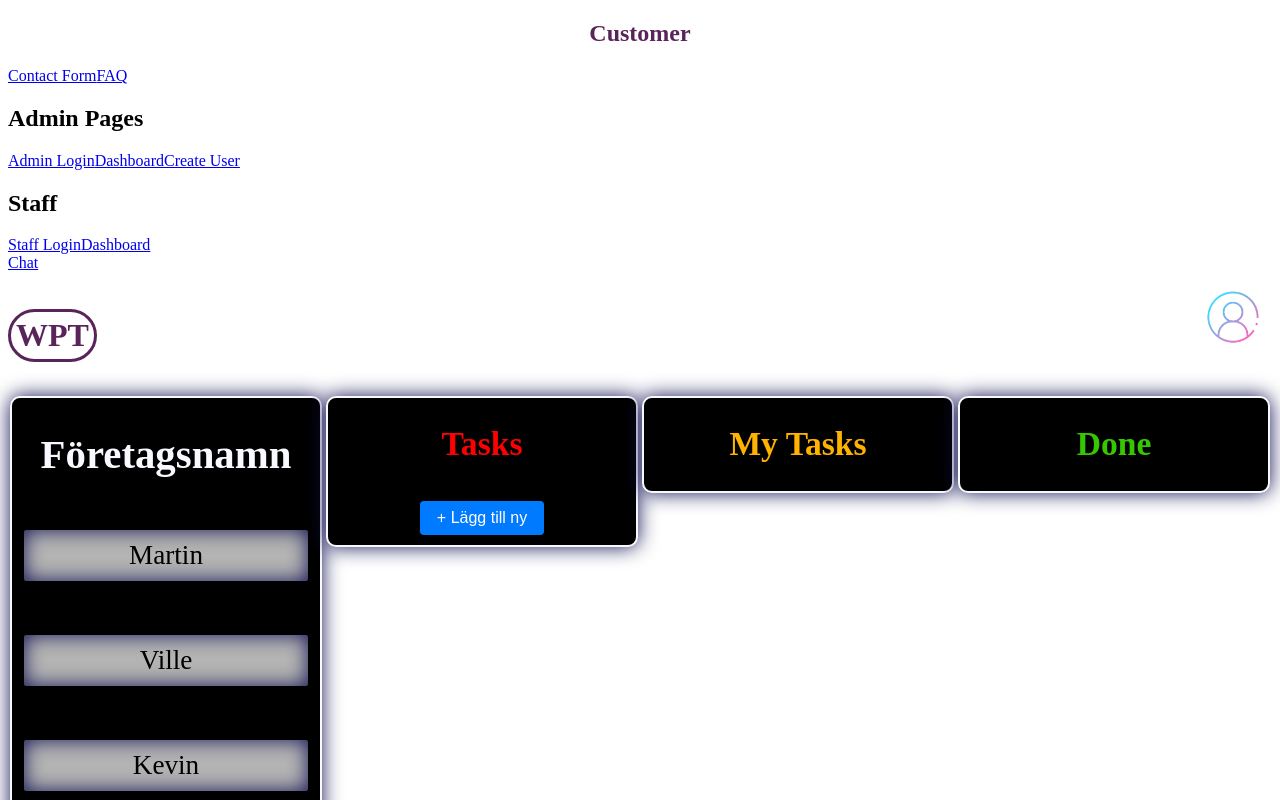
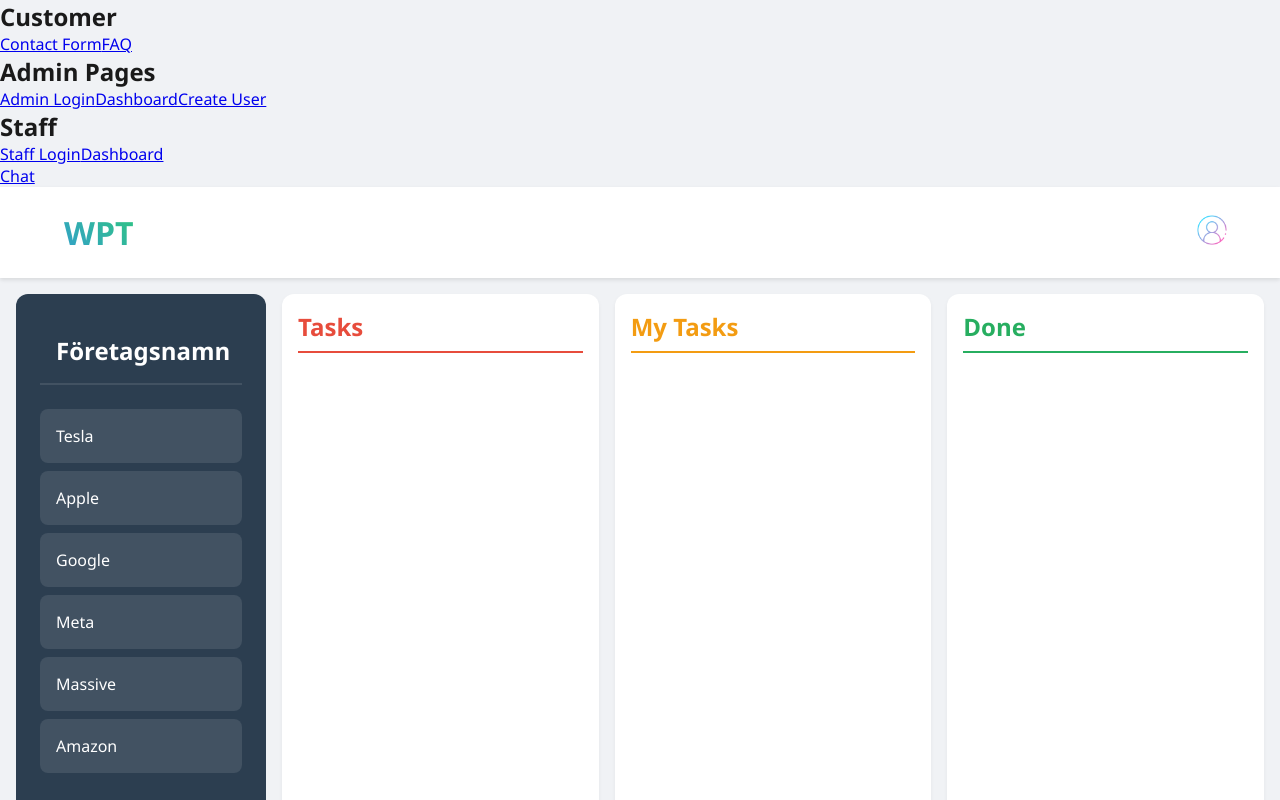
Before and after one commit to ShabanSulejmani/CRM-System, a React (Vite) app in the folder client/: page /staff/dashboard in a window 1280 px wide. Shown: the top 800 px of the page. Built offline with nearby package versions, Linux system fonts and the light colour scheme.

Commit message:
changed columns

```diff
--- a/client/src/index.css
+++ b/client/src/index.css
@@ -1,309 +1,164 @@
 
-.body{
-    background: rgb(255, 255, 255);
-    text-align: center;
-
+* {
+    margin: 0;
+    padding: 0;
+    box-sizing: border-box;
   }
 
-.container{
-    background-color: white;
-    border-radius: 15px;
-    box-shadow: 0 0 20px rgb(18, 18, 84);
-    padding: 10px 20px;
-    transition: transform 0.2s;
-    width: 500px;
-    text-align: center;
-    margin: auto;
-    margin-top: 20px;
-}
-
-h1{
-    font-size: x-large;
-    text-align: center;
-    color: rgb(89, 36, 89)
-}
-
-label{
-    margin-bottom: 5px;
-    text-align: left;
-    color: rgb(74, 60, 60);
-    font-weight: bold;
-}
-
-input{
-    display: block;
-    width: 100%;
-    padding: 8px;
-    box-sizing: border-box;
-    border: 2px solid rgb(0, 0, 0);
-    border-radius: 5px;
-    font-size: 12px;
-}
-
-input[type="radio"] {
-    display: inline;
-    width: 10%;
-
-}
-
-select{
-    display: block;
-    width: 100%;
-    margin-bottom: 15px;
-    padding: 10px;
-    box-sizing: border-box;
-    border: 2px solid rgb(0, 0, 0);
-    border-radius: 5px;
-}
-
-textarea {
-    resize: none;
-    width: 98%;
-    min-height: 100px;
-    max-height: 150px;
-    border: 2px solid;
-}
-
-button {
-    padding: 10px 15px;
-    border-radius: 6px;
-    margin: 15px;
-    border: none;
-    color: aliceblue;
-    cursor: pointer;
-    background-color: rgb(62, 40, 83);
-    width: 40%;
-    font-size: 16px;
-}
-
-button:hover {
-    background-color: rgb(38, 6, 38);
+  body {
+    background: #f0f2f5;
+    font-family: 'Segoe UI', Roboto, 'Helvetica Neue', sans-serif;
+    color: #1a1a1a;
   }
 
 
-
-.staff-aside{
-    background-color: blueviolet;
-    display: inline-block;
-    width: 20%;
-    height: 100vh;
-
-}
-
-nav {
-    width: 100%;
-
-}
-
-
-h3{
-    display: flex;
-    justify-content: center;
-
+  .header-login {
+    background: #ffffff;
+    box-shadow: 0 2px 4px rgba(0, 0, 0, 0.1);
+    padding: 1rem;
+    position: sticky;
+    top: 0;
+    z-index: 100;
   }
 
   .login-nav {
+    max-width: 1400px;
+    margin: 0 auto;
     display: flex;
     justify-content: space-between;
-    margin-top: 10px;
-    width: 99.7%;
-}
-
-
-
-.main-container {
-    display: flex;
-    align-items: flex-start;
-    margin-top: 5px;
-    background-color: rgb(255, 255, 255);
-}
-
-.staff-aside {
-    flex: 1;
-    height: auto;
-    min-height: 100vh;
-    background-color: rgb(0, 0, 0);
-    margin: 2px;
-    border: 2px solid;
-    border-radius: 10px;
-    box-shadow: 0 0 20px rgb(18, 18, 84);
-    font-size: calc(0.1rem + 2vw);
-    text-align: center;
-    color: ghostwhite;
-    overflow-y: auto;
-}
-
-.staff-aside > div {
-    margin-top: 50px;
-    margin-left: 10px;
-    margin-right: 10px;
-    padding: 10px;
-    border: 2px solid;
-    border-radius: 5px;
-    background-color: rgb(180, 180, 180);
-    display: flex;
-    justify-content: space-evenly;
-    color: black;
-    box-shadow: inset 0 0 20px rgb(18, 18, 84);
-}
-
-.tasks {
-    font-size: calc(0.2rem + 2vw);
-    flex: 1;
-    height: 100%;
-    margin: 0;
-    background-color: rgb(0, 0, 0);
-    margin: 2px;
-    border: 2px solid;
-    border-radius: 10px;
-    box-shadow: 0 0 20px rgb(18, 18, 84);
-    text-align: center;
-    color: ghostwhite;
-    overflow-y: auto;
-}
-
-.tasks > div {
-    margin-top: 50px;
-    margin-left: 10px;
-    margin-right: 10px;
-    padding: 25px;
-    border: 2px solid;
-    border-radius: 5px;
-    background-color: rgb(255, 0, 0);
-    display: flex;
-    justify-content: space-evenly;
-    box-shadow: inset 0 0 20px rgb(18, 18, 84);
-}
-
-
-.my-tasks {
-    font-size: calc(0.2rem + 2vw);
-    flex: 1;
-    height: 100%;
-    margin: 0;
-    background-color: rgb(0, 0, 0);
-    margin: 2px;
-    border: 2px solid;
-    border-radius: 10px;
-    box-shadow: 0 0 20px rgb(18, 18, 84);
-    text-align: center;
-    color: ghostwhite;
-    overflow-y: auto;
-}
-
-.my-tasks > div {
-    margin-top: 50px;
-    margin-left: 10px;
-    margin-right: 10px;
-    padding: 25px;
-    border: 2px solid;
-    border-radius: 5px;
-    background-color: rgb(255, 174, 0);
-    display: flex;
-    justify-content: space-evenly;
-    box-shadow: inset 0 0 20px rgb(18, 18, 84);
-}
-
-.done {
-    font-size: calc(0.2rem + 2vw);
-    flex: 1;
-    height: 100%;
-    margin: 0;
-    background-color: rgb(0, 0, 0);
-    margin: 2px;
-    border: 2px solid;
-    border-radius: 10px;
-    box-shadow: 0 0 20px rgb(18, 18, 84);
-    text-align: center;
-    color: ghostwhite;
-    overflow-y: auto;
-}
-
-.done > div {
-    margin-top: 50px;
-    margin-left: 10px;
-    margin-right: 10px;
-    padding: 25px;
-    border: 2px solid;
-    border-radius: 5px;
-    background-color: rgb(16, 136, 0);
-    display: flex;
-    justify-content: space-evenly;
-    box-shadow: inset 0 0 20px rgb(18, 18, 84);
-}
-
-.login-img {
-    width: 70px;
-    height: 70px;
-    object-fit: cover;
-  }
-
-h3 {
-    color: rgb(0, 0, 0);
-    text-decoration: underline;
-    font-size: calc(1rem + 2vw);
-    margin-top: 10px;
-    text-align: center;
+    align-items: center;
+    padding: 0 2rem;
   }
 
   .project-name {
     font-size: 2rem;
-    text-align: center;
-    color: rgb(89, 36, 89);
-    border: 3px solid;
-    border-radius: 30px;
-    padding: 5px;
-    text-decoration: chartreuse;
+    font-weight: bold;
+    color: #2c3e50;
+    text-decoration: none;
+    background: linear-gradient(45deg, #3498db, #2ecc71);
+    -webkit-background-clip: text;
+    -webkit-text-fill-color: transparent;
+    padding: 0.5rem 1rem;
+    border: none;
   }
 
-.tasks-header{
-    font-size: calc(0.5rem + 2vw);
-    text-align: center;
-    color: rgb(255, 0, 0);
+  .login-img {
+    width: 40px;
+    height: 40px;
+    border-radius: 50%;
+    transition: transform 0.2s;
   }
 
-.my-tasks-header{
-    font-size: calc(0.5rem + 2vw);
-    text-align: center;
-    color: rgb(255, 179, 0);
+  .login-img:hover {
+    transform: scale(1.1);
   }
 
 
-.done-header {
-    font-size: calc(0.5rem + 2vw);
-    text-align: center;
-    color: rgb(53, 200, 0);
+  .main-container {
+    display: grid;
+    grid-template-columns: 250px repeat(3, 1fr);
+    gap: 1rem;
+    padding: 1rem;
+    max-width: 1400px;
+    margin: 0 auto;
+    height: calc(100vh - 80px);
+  }
+
+  .staff-aside {
+    background: #2c3e50;
+    border-radius: 12px;
+    padding: 1.5rem;
+    color: white;
+    height: 100%;
+  }
+
+  .staff-aside > div {
+    background: rgba(255, 255, 255, 0.1);
+    margin: 0.5rem 0;
+    padding: 1rem;
+    border-radius: 8px;
+    transition: all 0.2s;
+    cursor: pointer;
+  }
+
+  .staff-aside > div:hover {
+    background: rgba(255, 255, 255, 0.2);
+    transform: translateX(5px);
   }
 
 
-.task-item {
-    cursor: grab;
-    margin: 10px;
-    padding: 10px;
-    background-color: lightgray;
-    border: 1px solid #ccc;
-    border-radius: 4px;
+  .tasks, .my-tasks, .done {
+    background: #ffffff;
+    border-radius: 12px;
+    padding: 1rem;
+    box-shadow: 0 2px 4px rgba(0, 0, 0, 0.05);
+    display: flex;
+    flex-direction: column;
+    height: 100%;
+    overflow-y: auto;
   }
 
-  .task-item:focus {
-    outline: 2px solid #007bff;
+  .tasks-header, .my-tasks-header, .done-header {
+    font-size: 1.5rem;
+    font-weight: 600;
+    margin-bottom: 1rem;
+    padding-bottom: 0.5rem;
+    border-bottom: 2px solid;
+  }
+
+  .tasks-header { color: #e74c3c; border-color: #e74c3c; }
+  .my-tasks-header { color: #f39c12; border-color: #f39c12; }
+  .done-header { color: #27ae60; border-color: #27ae60; }
+
+
+  .task-item {
+    background: white;
+    border-radius: 8px;
+    padding: 1rem;
+    margin: 0.5rem 0;
+    box-shadow: 0 2px 4px rgba(0, 0, 0, 0.1);
+    transition: all 0.2s;
+    cursor: grab;
+    border: 2px solid transparent;
+  }
+
+  .tasks .task-item { border-color: #e74c3c; }
+  .my-tasks .task-item { border-color: #f39c12; }
+  .done .task-item { border-color: #27ae60; }
+
+  .task-item:hover {
+    transform: translateY(-2px);
+    box-shadow: 0 4px 8px rgba(0, 0, 0, 0.1);
   }
 
   .task-item:active {
     cursor: grabbing;
   }
 
-  .add-task-button {
-    margin: 10px;
-    padding: 8px 12px;
-    background-color: #007bff;
-    color: white;
-    border: none;
-    border-radius: 4px;
-    cursor: pointer;
-    font-size: 16px;
+
+  .company-item {
+    background: rgba(255, 255, 255, 0.1);
+    margin: 0.5rem 0;
+    padding: 1rem;
+    border-radius: 8px;
+    transition: all 0.2s;
+    cursor: grab;
+    user-select: none;
   }
 
-  .add-task-button:hover {
-    background-color: #0056b3;
+  .company-item:hover {
+    background: rgba(255, 255, 255, 0.2);
+    transform: translateX(5px);
   }
+
+  .company-item:active {
+    cursor: grabbing;
+    background: rgba(255, 255, 255, 0.3);
+  }
+
+  .company-name {
+    margin-bottom: 1.5rem;
+    text-align: center;
+    padding: 1rem;
+    border-bottom: 2px solid rgba(255, 255, 255, 0.1);
+  }
--- a/client/src/pages/StaffDashboard/Main.jsx
+++ b/client/src/pages/StaffDashboard/Main.jsx
@@ -1,123 +1,110 @@
-// Importerar useState-funktionen från React, som låter oss hantera state (data som kan ändras) i komponenten
 import { useState } from "react";
 
-
 function Main() {
-  // Skapar tre olika states för våra olika kolumner av uppgifter. Varje state börjar som en tom array [] ingen jävla hårdkodning här inte
   const [tasks, setTasks] = useState([]);
   const [myTasks, setMyTasks] = useState([]);
   const [done, setDone] = useState([]);
-
-  // State för att hålla koll på vilken uppgift som dras just nu. Null betyder att ingen uppgift dras
   const [draggedTask, setDraggedTask] = useState(null);
 
-  // Funktion som körs när användaren börjar dra en uppgift
-  const handleDragStart = (task) => {
-    setDraggedTask(task); // Sparar den dragna uppgiften i state
+  // Array med företagsnamn som kan dras
+  const companies = ["Tesla", "Apple", "Google", "Meta", "Massive", "Amazon"];
+
+  const handleDragStart = (company) => {
+    setDraggedTask(company);
   };
 
-  // Funktion som körs när en uppgift släpps i en ny kolumn
   const handleDrop = (setTargetColumn, targetColumn) => {
-    if (draggedTask) { // Kontrollerar om det finns en uppgift som dras
+    if (draggedTask) {
+      // Kontrollera om uppgiften redan finns i någon kolumn
+      const existsInAnyColumn = [
+        ...tasks,
+        ...myTasks,
+        ...done
+      ].includes(draggedTask);
 
-      // Tar bort uppgiften från alla kolumner genom att filtrera bort den
-      setTasks((prev) => prev.filter((task) => task !== draggedTask));
-      setMyTasks((prev) => prev.filter((task) => task !== draggedTask));
-      setDone((prev) => prev.filter((task) => task !== draggedTask));
-
-      // Lägger till uppgiften i den nya kolumnen
-      setTargetColumn([...targetColumn, draggedTask]);
-      // Nollställer den dragna uppgiften
+      if (!existsInAnyColumn) {
+        // Lägg bara till om uppgiften inte redan finns
+        setTargetColumn([...targetColumn, draggedTask]);
+      } else {
+        // Om uppgiften redan finns, flytta den
+        setTasks((prev) => prev.filter((task) => task !== draggedTask));
+        setMyTasks((prev) => prev.filter((task) => task !== draggedTask));
+        setDone((prev) => prev.filter((task) => task !== draggedTask));
+        setTargetColumn([...targetColumn, draggedTask]);
+      }
       setDraggedTask(null);
     }
   };
 
-  // Funktion som förhindrar standardbeteendet när något dras över en droppzon
   const handleDragOver = (e) => e.preventDefault();
 
-  // Funktion som hanterar redigering av en uppgift
   const handleTaskEdit = (index, newValue, setColumn) => {
     setColumn((prev) => {
-      const newTasks = [...prev]; // Skapar en kopia av alla uppgifter
-      newTasks[index] = newValue; // Uppdaterar den specifika uppgiften
-      return newTasks; // Returnerar den uppdaterade listan
+      const newTasks = [...prev];
+      newTasks[index] = newValue;
+      return newTasks;
     });
   };
 
-  // Funktion för att lägga till en ny uppgift i en kolumn
-  const addTask = (setColumn) => {
-    setColumn((prev) => [...prev, 'Ny uppgift']); // Lägger till "Ny uppgift" i slutet av listan
-  };
-
-  // Hjälpfunktion som skapar HTML-strukturen för en enskild uppgift
+  // Modifierad renderTask funktion för att hantera både företag och uppgifter
   const renderTask = (task, index, setColumn) => (
     <div
-      key={index} // Unik nyckel som React behöver för att hålla reda på element i listor
-      draggable // Gör elementet dragbart
-      className="task-item" // CSS-klass för styling
-      onDragStart={() => handleDragStart(task)} // Kör handleDragStart när dragging börjar
+      key={index}
+      draggable
+      className="task-item"
+      onDragStart={() => handleDragStart(task)}
     >
       <div
-        contentEditable // Gör texten redigerbar
-        suppressContentEditableWarning // Förhindrar React-varningar för contentEditable
-        onBlur={(e) => handleTaskEdit(index, e.target.textContent, setColumn)} // Kör handleTaskEdit när redigering är klar
-        className="task-content" // CSS-klass för styling
+        contentEditable
+        suppressContentEditableWarning
+        onBlur={(e) => handleTaskEdit(index, e.target.textContent, setColumn)}
+        className="task-content"
       >
         {task}
       </div>
     </div>
   );
 
-  // Här börjar själva renderingen av komponenten (det som syns på skärmen)
   return (
-    <div className="main-container"> {/* Huvudcontainer för hela appen */}
-      {/* Sidopanel med personal */}
+    <div className="main-container">
       <aside className="staff-aside">
         <h2 className="company-name">Företagsnamn</h2>
-        <div>Martin</div>
-        <div>Ville</div>
-        <div>Kevin</div>
-        <div>Shaban</div>
-        <div>Sigge</div>
-        <div>Sebbe</div>
+        {companies.map((company, index) => (
+          <div
+            key={index}
+            draggable
+            onDragStart={() => handleDragStart(company)}
+            className="company-item"
+          >
+            {company}
+          </div>
+        ))}
       </aside>
 
-      {/* Tasks-kolumnen */}
       <div
         className="tasks"
-        onDragOver={handleDragOver} // Tillåter att saker dras över denna kolumn
-        onDrop={() => handleDrop(setTasks, tasks)} // Hanterar när något släpps i denna kolumn
+        onDragOver={handleDragOver}
+        onDrop={() => handleDrop(setTasks, tasks)}
       >
         <h2 className="tasks-header">Tasks</h2>
-        <button
-          className="add-task-button"
-          onClick={() => addTask(setTasks)} // Lägger till ny uppgift när knappen klickas
-        >
-          + Lägg till ny
-        </button>
-        {/* Loopar genom alla tasks och renderar varje uppgift */}
         {tasks.map((task, index) => renderTask(task, index, setTasks))}
       </div>
 
-      {/* My Tasks-kolumnen */}
       <div
         className="my-tasks"
         onDragOver={handleDragOver}
         onDrop={() => handleDrop(setMyTasks, myTasks)}
       >
         <h2 className="my-tasks-header">My Tasks</h2>
-        {/* Loopar genom alla myTasks och renderar varje uppgift */}
         {myTasks.map((task, index) => renderTask(task, index, setMyTasks))}
       </div>
 
-      {/* Done-kolumnen */}
       <div
         className="done"
         onDragOver={handleDragOver}
         onDrop={() => handleDrop(setDone, done)}
       >
         <h2 className="done-header">Done</h2>
-        {/* Loopar genom alla done-uppgifter och renderar varje uppgift */}
         {done.map((task, index) => renderTask(task, index, setDone))}
       </div>
     </div>
```
Lines whose indentation alone changed are shown as unchanged.
